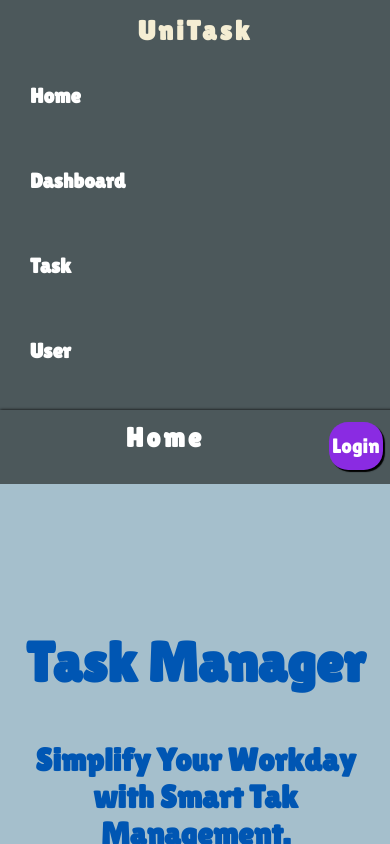
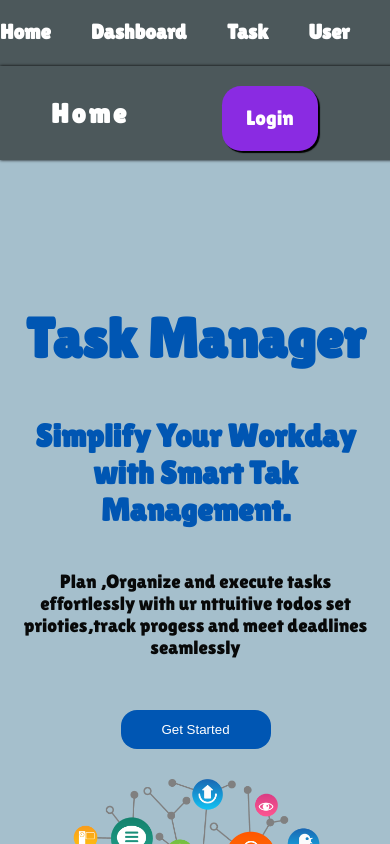
Before and after one commit to ConnectPrakash/Task-Management, a React (Vite) app: page / in a window 390 px wide. Shown: the top 844 px of the page. Built offline with nearby package versions, Linux system fonts and the light colour scheme; a web font is replaced by a local one.

Commit message:
first commit

```diff
--- a/src/App.css
+++ b/src/App.css
@@ -7,15 +7,26 @@ body {
   margin: 0;
   overflow-x: hidden; /* Prevents horizontal scroll */
 }
-
+.User-container::-webkit-scrollbar{
+  display: none;
+}
 /* Home Container */
-.Home-container {
+.Home-container,.height {
   width: 100%;
-  max-height: 90vh;
+  height: 90vh !important;
+  overflow: auto;
+  background-color:#A5BFCC ;
+}
+.Task{
+  width: 100%;
+  height: 90vh !important;
   overflow: auto;
   background-color:#A5BFCC ;
 }
 
+.Home-container::-webkit-scrollbar{
+  display: none;
+}
 /* Home Section */
 .Home {
   margin-top: 100px;
@@ -50,8 +61,28 @@ body {
     transform: translateX(0); /* Remove unnecessary shifting */
     text-align: center;
   }
+  .user-profile {
+    width: 80% !important;
+  }
+  .User-profile-container {
+    background-color: #7E99A3;
+    height:fit-content;
 }
-
+  .new-task{
+    width: 100% !important;
+    margin: 0px !important;
+  }
+}
+@media (max-width:1024px) {
+  .Home {
+    grid-template-columns: 1fr; /* Stack items vertically */
+    width: 90%;
+    gap: 30px;
+    padding-left: 20px; /* Reduce padding */
+    transform: translateX(0); /* Remove unnecessary shifting */
+    text-align: center;
+  }
+}
 /* Home Content */
 .Home .home-content h2 {
   font-size: 3.5rem;
@@ -78,7 +109,10 @@ body {
   border-radius: 1rem;
   margin-top: 2rem;
 }
+/* header */
+.header{
 
+}
 /* Home Image */
 .home-img {
   width: 300px;
@@ -151,13 +185,137 @@ body {
 }
 @media (max-width: 1024px) {
   .Home-create-Task-img{
-    width: 450px;
+    width: 100%;
   }
   .Home-create-Task-img2{
     width: 300px !important;
 
   }
+  .Home-create-Task-img2 img{
+    margin-right: 0px !important;
+  }
 
+}
+.header {
+  height: 70px !important;
+  display: flex;
+  justify-content: space-between;
+  align-items: center;
+  padding: 15px 20px;
+  background-color: #222;
+  color: white;
+}
+
+.header h2 {
+  font-size: 1.8rem;
+  margin: 0;
+}
+
+.header-inside {
+  display: flex;
+  align-items: center;
+  gap: 15px;
+}
+
+.header-inside img {
+  width: 40px;
+  height: 40px;
+  border-radius: 50%;
+  cursor: pointer;
+  transition: transform 0.3s ease-in-out;
+}
+
+.header-inside img:hover {
+  transform: scale(1.1);
+}
+
+.header-inside-a,
+.header-inside a {
+  color: white;
+  text-decoration: none;
+  font-size: 1rem;
+  font-weight: 500;
+  padding: 8px 12px;
+  border-radius: 5px;
+  background-color: #ff4757;
+  transition: background 0.3s ease-in-out;
+}
+
+.header-inside-a:hover,
+.header-inside a:hover {
+  background-color: #e84142;
+}
+
+/* Responsive Design */
+@media (max-width: 768px) {
+  .header {
+    flex-direction: column;
+    text-align: center;
+    padding: 10px;
+  }
+
+  .header h2 {
+    font-size: 1.5rem;
+  }
+
+  .header-inside {
+    margin-top: 10px;
+  }
+
+  .header-inside img {
+    width: 35px;
+    height: 35px;
+  }
+
+  .header-inside-a,
+  .header-inside a {
+    font-size: 0.9rem;
+    padding: 6px 10px;
+  }
+}
+
+@media (max-width: 480px) {
+  .header {
+    padding: 8px;
+  }
+
+  .header h2 {
+    font-size: 1.2rem;
+  }
+
+  .header-inside {
+    gap: 10px;
+  }
+
+  .header-inside img {
+    width: 30px;
+    height: 30px;
+  }
+
+  .header-inside-a,
+  .header-inside a {
+    font-size: 0.8rem;
+    padding: 5px 8px;
+  }
+}
+
+@media (max-width: 462px) {
+  .sidebar ul {
+    display: grid !important;
+    width: 100% !important;
+    grid-template-columns: 1fr 1fr 1fr 1fr !important;
+  }
+    .Task button{
+  width: 40% !important;
+}
+  .sidebar ul li a {
+    padding:0px !important;
+  }
+  .header{
+    width: 10% !important;
+    display: grid !important;
+    grid-template-columns: 30% 70% !important;
+  }
 }
 .Home-create-Task-img2{
   width: 500px;
@@ -185,6 +343,27 @@ body {
   width: 100%;
   background-color:#4C585B;
   box-shadow: 0px 0px 3px black;
+  overflow: hidden;
+}
+@media (max-width: 1024px) {
+  .sidebar h2{
+    display: none;
+  }
+  .sidebar ul {
+    display: flex !important;
+    width: 100% !important;
+    flex-direction: column !important;
+  }
+  .sidebar ul li{
+    list-style: none;
+    font-size: 1rem !important;
+    font-weight: bold;
+    width: 100% !important;
+    height: 55px;
+    display: flex;
+    align-items: center;
+     cursor: pointer;
+  }
 }
 .sidebar ul{
   margin-top: 60px;
@@ -214,25 +393,60 @@ body {
   color:rgb(5, 4, 4) !important;
 }
 .height{
-  height: 85vh;
+  width: 100%;
+  height: 100vh;
   overflow: auto;
+  background-color:#A5BFCC ;
 }
 .divide-page{
   display: grid;
   grid-template-columns:250px auto;
+  width: 100% !important;
+  background-color: #A5BFCC;
+  height: auto;
 
-  background-color: #A5BFCC;
 }
-
+.divide-page::-webkit-scrollbar{
+  display: none !important;
+}
 @media (max-width:1024px){
   .divide-page{
     grid-template-columns: 200px auto;
   }
+
 }
  @media (max-width:768px){
   .divide-page{
     grid-template-columns: 1fr;
   }
+  .sidebar ul {
+    display: grid !important;
+    grid-template-columns: 1fr 1fr 1fr 1fr !important;
+    width: 100% !important;
+    gap:0px !important
+  }
+  .sidebar ul li{
+
+    list-style: none;
+    font-size: 1rem !important;
+    font-weight: bold;
+    width: 100% !important;
+    height: 55px;
+    display: flex;
+    align-items: center;
+     cursor: pointer;
+  }
+  .height{
+    height: 100%;
+  }
+  .login {
+    width: 100% !important;
+    height: 100vh !important;
+}
+
+.login{
+  margin: 0px !important;
+}
   .sidebar{
     height: auto;
   }
@@ -256,6 +470,73 @@ body {
   letter-spacing: 3px;
 }
 /* Header */
+@media (max-width: 768px) {
+  .header {
+    position: sticky;
+    top: 0; /* Ensure it sticks to the top */
+    height: 50px;
+    width: 100% !important;
+    display: grid;
+    grid-template-columns: 40% 1fr !important; /* Flexible layout */
+    text-align: center;
+    background-color: #4C585B;
+    /* padding: 12px; */
+    box-shadow: 0px 0px 3px black;
+    z-index: 1000; /* Ensure it stays above other content */
+  }
+  .header a {
+   margin-right: 30px;
+    padding:1px !important;
+    width: 40% !important;
+  }
+  .User-img{
+    width: 50%;
+    display: flex;
+    margin: auto ;
+  }
+  .User-container ul{
+    margin-right: 40px;
+    margin-top: 40px;
+    display: grid;
+    grid-template-columns: 1fr !important;
+    gap:20px;
+  }
+  .User-container ul li{
+    width: 70%;
+    display: flex;
+    margin: auto;
+  }
+  .User-item{
+    text-align: center;
+  }
+  .sidebar ul{
+    width: 100% !important;
+   height: 30px !important;
+    display: grid !important;
+    grid-template-columns: auto auto auto auto !important;
+
+  }
+  .Task ul{
+    margin-right: 40px;
+    margin-top: 40px;
+    display: grid;
+    grid-template-columns: 1fr !important;
+    gap:20px;
+  }
+  .Task button{
+    cursor: pointer;
+    font-weight: bold;
+    border-radius: 1.2rem;
+    width: 30% !important;
+    align-items: center;
+    justify-content: center;
+    padding: 12px;
+    margin: 30px;
+    display: flex;
+    margin-left:auto;
+  }
+}
+
 .header{
   height: 50px;
   width: 98%;
@@ -318,13 +599,28 @@ body {
   transform: translateY(2px);
 }
 /* Task */
-
+.User-container{
+  background-color:#A5BFCC ;
+}
 .User-container ul{
   margin-right: 40px;
   margin-top: 40px;
   display: grid;
   grid-template-columns: 1fr 1fr 1fr;
   gap:20px;
+}
+@media (max-width:1024px) {
+  .User-container ul li{
+    display: grid;
+    grid-template-columns: 1fr !important;
+  }
+  .User-container ul{
+    margin-right: 40px;
+    margin-top: 40px;
+    display: grid;
+    grid-template-columns: 1fr 1fr;
+    gap:20px;
+  }
 }
 .User-container ul li{
   display: grid;
@@ -528,7 +824,22 @@ height: 85vh;
   .login {
     width: 80%;
   }
-
+  .login::-webkit-scrollbar{
+    display: none;
+  }
+  .header-inside-a{
+    width: 100% !important;
+    height: 70% !important;
+    font-size: 1.3rem;
+    display: flex;
+    align-items: center;
+    justify-content: center;
+    background-color: blueviolet;
+    color:white;
+    border-radius: 1.2rem;
+    box-shadow: 2px 2px 1px black;
+    text-decoration: none;
+  }
   .login-container {
     grid-template-columns: 1fr;
   }
@@ -586,6 +897,7 @@ padding-block: 20px;
 /* User Profile */
 .User-profile-container{
   background-color: #7E99A3;
+
 }
 .user-profile-img{
   width: 200px !important;
@@ -613,9 +925,9 @@ padding-block: 20px;
   flex-direction: column;
   justify-content: center;
   align-items: center;
-  margin: 100px auto;
+  margin: 50px auto;
   background-color: #A5BFCC;
-  padding:12px
+  padding:30px;
 }
 .user-profile div{
   display: grid;
--- a/src/component/Sidebar.jsx
+++ b/src/component/Sidebar.jsx
@@ -1,5 +1,5 @@
 import React from "react";
-import { Link, NavLink } from "react-router-dom";
+import { Link } from "react-router-dom";
 
 function Sidebar() {
   return (
@@ -7,10 +7,10 @@ function Sidebar() {
       <div className="sidebar">
         <h2>UniTask</h2>
         <ul>
-          <li><NavLink activeClassName='active-link' to='/'>Home</NavLink></li>
-          <li><NavLink activeClassName='active-link' to='/dashboard'>Dashboard</NavLink></li>
-          <li><NavLink activeClassName='active-link' to='/task'>Task</NavLink></li>
-          <li><NavLink activeClassName='active-link' to='/user'>User</NavLink></li>
+          <li><Link  to='/'>Home</Link></li>
+          <li><Link  to='/dashboard'>Dashboard</Link></li>
+          <li><Link  to='/task'>Task</Link></li>
+          <li><Link  to='/user'>User</Link></li>
         </ul>
       </div>
 
--- a/src/page/Dashboard.jsx
+++ b/src/page/Dashboard.jsx
@@ -49,7 +49,7 @@ const Dashboard = () => {
     <div>
       <Header props={"Dashboard"} />
       <div className='Task height'>
-        {userTasks.length > 0 && token? (
+        {userTasks.length > 0 && !token? (
           <ul>
             {userTasks.map((task) => {
               const createdUser = users.find(user => user._id === task.createdId);
--- a/src/page/EditTask.jsx
+++ b/src/page/EditTask.jsx
@@ -1,55 +1,79 @@
-import React, { useEffect, useState } from 'react'
-import Header from '../component/header'
-import { useParams } from 'react-router-dom'
+import React, { useEffect, useState } from 'react';
+import Header from '../component/header';
+import { useNavigate, useParams } from 'react-router-dom';
 import axios from 'axios';
 
 function EditTask() {
-    const [task,setTask] = useState([]);
-    const [user,setUser] = useState([]);
-    const [status,setStatus] = useState([]);
-    const {id} = useParams();
-    useEffect(() =>{
+    const [task, setTask] = useState(null);
+    const [user, setUser] = useState(null);
+    const [status, setStatus] = useState('');
+    const { id } = useParams();
+    const navigate = useNavigate();
+    console.log("id", id);
+
+    useEffect(() => {
         axios.get(`https://task-management-1-al5b.onrender.com/task/${id}`)
-        .then((response) =>{
+            .then((response) => {
                 setTask(response.data.data);
+                setStatus(response.data.data.status); // Initialize status with current task status
+                callUser(response.data.data.createdId); // Pass createdId to callUser
+                console.log("data", response.data.data);
             })
-        .catch((error) =>{
-            console.log("Error",error.message)
+            .catch((error) => {
+                console.log("Error", error.message);
+            });
+    }, [id]);
+
+    const callUser = (callerId) => {
+        console.log("CallerId", callerId);
+        axios.get(`https://task-management-1-al5b.onrender.com/user/${callerId}`)
+            .then((response) => {
+                setUser(response.data.data);
+                console.log("User", response.data.data);
             })
-    },[])
-  console.log(task.createdId);
-    useEffect(() =>{
-        axios.get(`https://task-management-1-al5b.onrender.com/user/${task.createdId}`)
-        .then((response) =>{
-           setUser(response.data.data);
+            .catch((error) => {
+                console.log("Error", error.message);
+            });
+    };
+
+    // Handle form submission
+    const handleUpdate = (e) => {
+        e.preventDefault(); // Prevent form from reloading the page
+        console.log("title", task.title);
+        console.log("description", task.description);
+        console.log("status", status);
+
+        // Sending updated data to backend
+        axios.put(`https://task-management-1-al5b.onrender.com/task/${task._id}`, {
+            title: task.title,
+            description: task.description,
+            status: status
         })
-        .catch((error) =>{
-            console.log("Error",error.message)
+            .then((response) => {
+                console.log(response.data.data);
+                navigate('/dashboard'); // Redirect to dashboard after successful update
             })
-    },[])
-    console.log(task.createdId);
+            .catch((error) => {
+                console.log("Error", error);
+            });
+    };
 
-  const handleUpdate = () =>{
-    axios.put(`https://task-management-1-al5b.onrender.com/task/${task._id}`,{
-         title:task.title,
-         description:task.description,
-        status
-    })
-
+    // Show loading state until task or user is fetched
+    if (!task || !user) {
+        return <div>Loading...</div>;
     }
 
-    console.log(user);
     return (
         <div>
-        <Header props="Edit Task"/>
-      <form className='Edit-controller'>
+            <Header props="Edit Task" />
+            <form className='Edit-controller' onSubmit={handleUpdate}>
                 <div className='Edit-container'>
                     <label>Title : </label>
-            <h3>{task.title}</h3>
+                    <h3>{task.title} </h3>
                 </div>
                 <div className='Edit-container'>
                     <label>Description : </label>
-           <h3>{task.description}</h3>
+                    <h3> {task.description} </h3>
                 </div>
                 <div className='Edit-container'>
                     <label>Created By: </label>
@@ -57,18 +81,18 @@ function EditTask() {
                 </div>
                 <div className='Edit-container'>
                     <label>Process : </label>
-            <select value={status} onChange={(e)=>setStatus(e.target.value)}>
+                    <select value={status} onChange={(e) => setStatus(e.target.value)}>
                         <option value="Pending">To-Do</option>
-                <option value="Process">Process</option>
+                        <option value="Process">In Progress</option>
                         <option value="Completed">Completed</option>
                     </select>
                 </div>
                 <div className='Edit-container-button'>
-            <button onClick={handleUpdate}>Update</button>
+                    <button type="submit">Update</button>
                 </div>
             </form>
         </div>
-  )
+    );
 }
 
-export default EditTask
+export default EditTask;
--- a/src/page/Login.jsx
+++ b/src/page/Login.jsx
@@ -14,7 +14,6 @@ function Login() {
   const handleSubmit = async (e) => {
     e.preventDefault();
     if (loading) return;
-
     setLoading(true);
     setMessage('');
 
--- a/src/page/UserProfile.jsx
+++ b/src/page/UserProfile.jsx
@@ -60,7 +60,7 @@ function UserProfile() {
   return (
     <div className="User-profile-container">
       <Header props="User Profile" />
-      <div className="user-profile">
+      <div className="user-profile ">
         <div className="user-profile-img">
 
           <img src={image || "/default-profile.jpg"} alt="Profile" />
```
Lines whose indentation alone changed are shown as unchanged.
